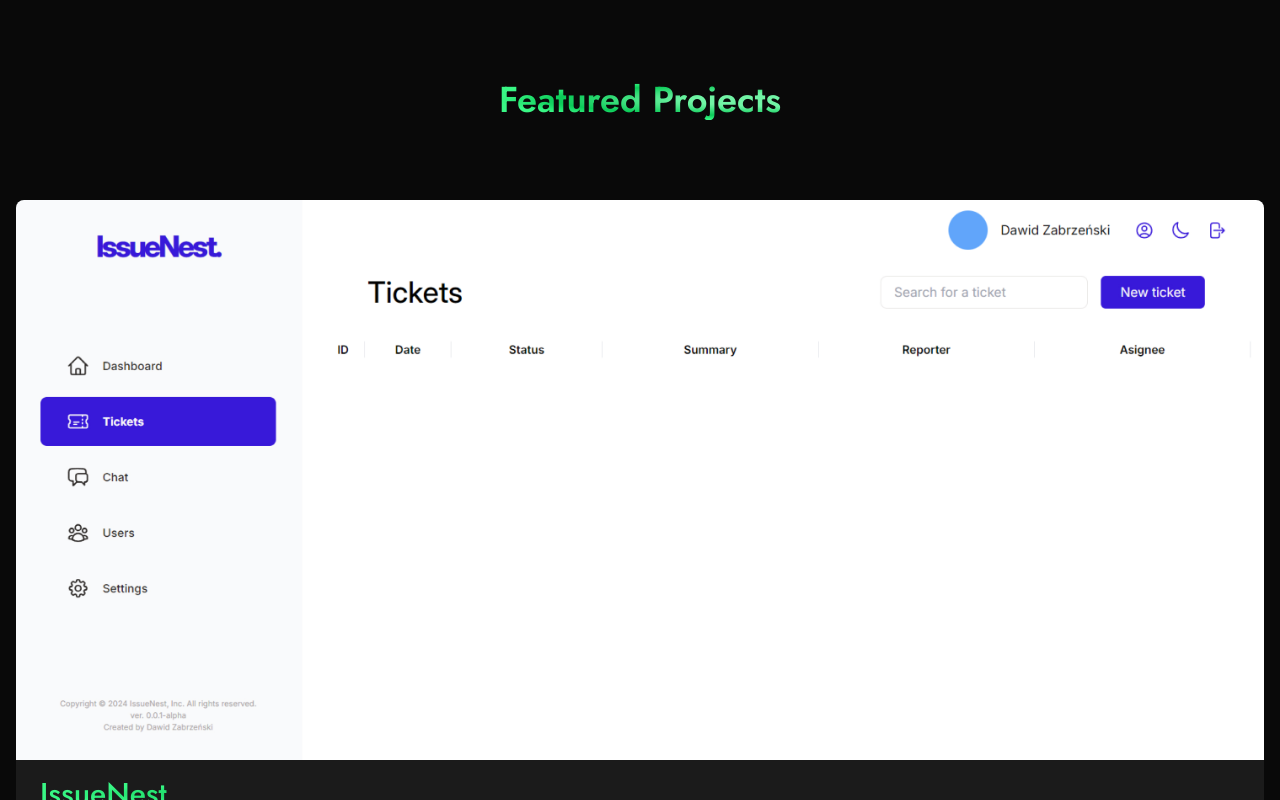
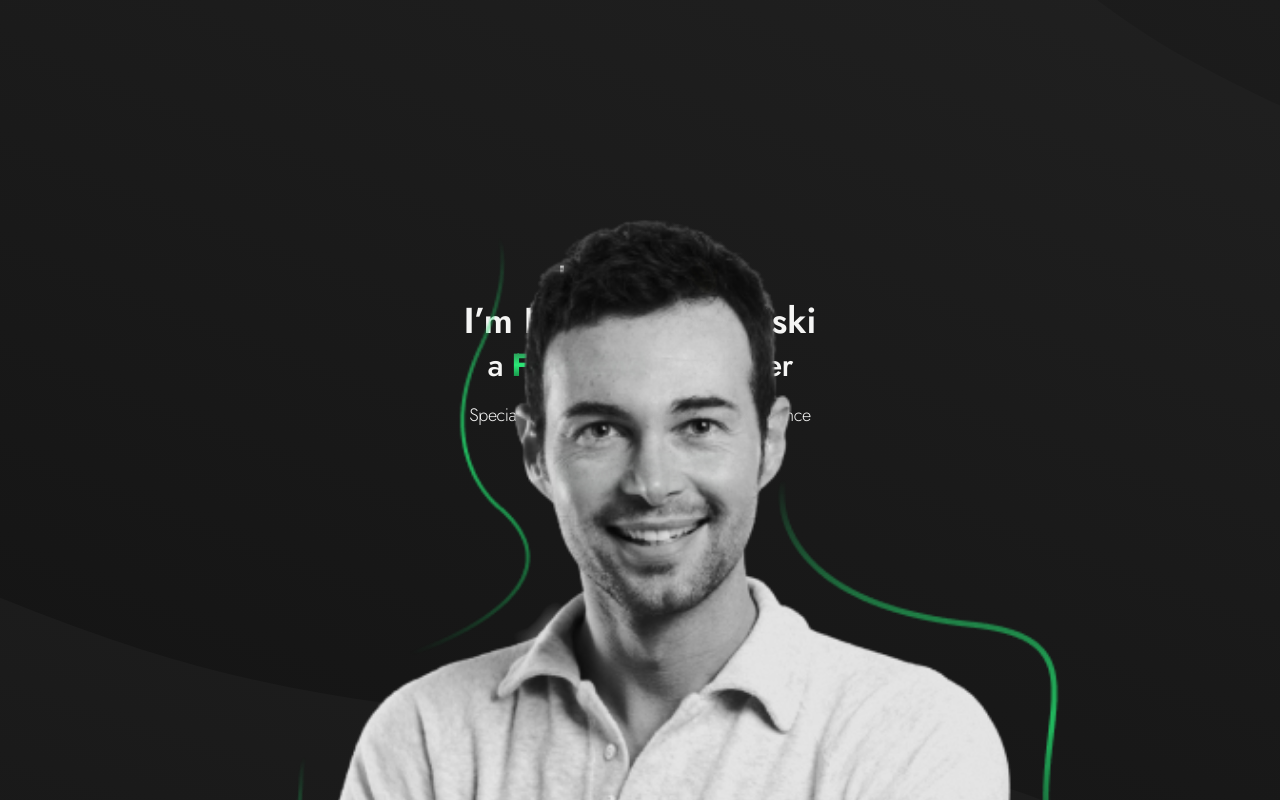
Before and after one commit to dawidzabrzenski/web-portfolio, a React (Vite) app: page / in a window 1280 px wide. Built offline with nearby package versions, Linux system fonts and the light colour scheme.

Commit message:
public folder changes

```diff
--- a/src/App.jsx
+++ b/src/App.jsx
@@ -12,12 +12,12 @@ function App() {
 
   return (
     <div className="h-screen snap-y snap-mandatory overflow-scroll overflow-x-hidden">
-      {/* <div className="snap-start">
+      <div className="snap-start">
         <Hero />
       </div>
       <div className="snap-start">
         <AboutMe />
-      </div> */}
+      </div>
       <div className="snap-start">
         <Projects />
       </div>
--- a/src/components/AboutMeTech.jsx
+++ b/src/components/AboutMeTech.jsx
@@ -3,7 +3,7 @@ function AboutMeTech({ name }) {
     <li className="flex items-center gap-2 text-main">
       <img
         className="h-5 w-5"
-        src={`./public/icons/${name}.svg`}
+        src={`./icons/${name.toLowerCase()}.svg`}
         alt={`${name} Icon`}
       />
       {name}
--- a/src/components/ProjectsCard.jsx
+++ b/src/components/ProjectsCard.jsx
@@ -10,7 +10,7 @@ function ProjectsCard({ name }) {
     <div className="rounded-lg bg-[#1B1B1B]">
       <img
         className="max-w-full rounded-t-lg"
-        src={`./public/${name}.jpg`}
+        src={`./${name.toLowerCase()}.jpg`}
         alt={`Screenshot from IT project for portfolio called ${name}`}
       />
       <div className="px-6 py-4">
--- a/src/ui/AboutMe.jsx
+++ b/src/ui/AboutMe.jsx
@@ -15,7 +15,7 @@ function AboutMe() {
           </h2>
           <img
             className="absolute left-1/2 top-1/2 z-10 w-3/4 -translate-x-1/2 -translate-y-[80%] transform"
-            src="./public/person-1.png"
+            src="./person-1.png"
             alt="Person"
           />
         </div>
--- a/src/ui/Hero.jsx
+++ b/src/ui/Hero.jsx
@@ -5,7 +5,7 @@ function Hero() {
     <section
       className="flex h-screen flex-col items-center justify-center gap-3 bg-cover bg-no-repeat"
       style={{
-        backgroundImage: `url('./public/wave-mobile.svg')`,
+        backgroundImage: `url('./wave-mobile.svg')`,
       }}
     >
       <div className="flex flex-col items-center justify-center">
@@ -23,7 +23,7 @@ function Hero() {
         Specialized in crafting engaging web experience
       </p>
       <button className="flex items-center justify-center gap-2 rounded-lg bg-gradient-to-tr from-green-600 from-0% via-green-300 via-70% to-green-500 to-100% px-6 py-2 font-medium text-dark">
-        Contact me <img className="w-8" src="./public/arrow-hero.svg" />
+        Contact me <img className="w-8" src="./arrow-hero.svg" />
       </button>
       <div className="mt-4 flex gap-4">
         <FaLinkedin
```
